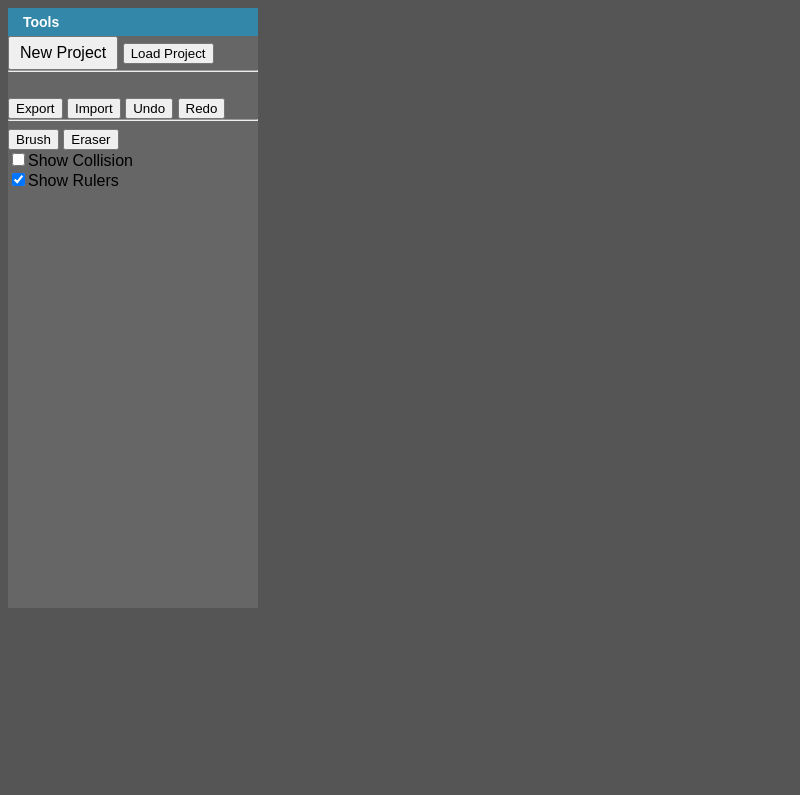
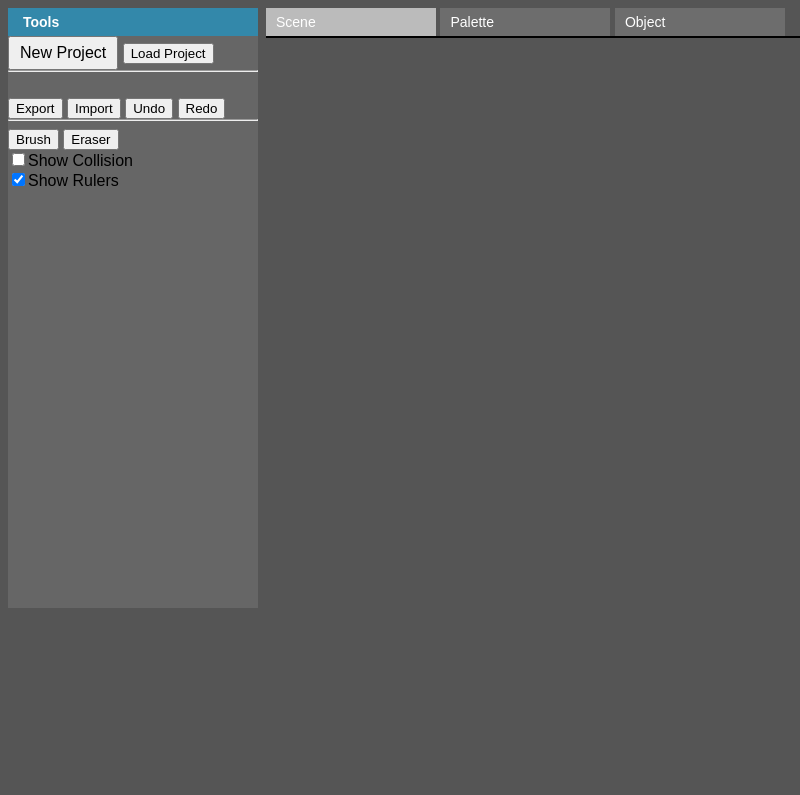
Before and after one commit to pohka/Map-Editor, an Electron app: page index.html in a window 800 px wide. Shown: the top 795 px of the page. Drawn offline with Linux system fonts and the light colour scheme.

Commit message:
added editor view menu which toggles between canvases

```diff
--- a/index.html
+++ b/index.html
@@ -43,7 +43,14 @@
       </div>
     </div>
     <div class="col middle-col">
-      <canvas id="editor"></canvas>
+      <div class="view-menu">
+        <div id="view-menu-scene" class="active" onclick="setView('scene')">Scene</div>
+        <div id="view-menu-palette" onclick="setView('palette')">Palette</div>
+        <div id="view-menu-object" onclick="setView('object')">Object</div>
+      </div>
+      <canvas class="scene-editor" id="editor"></canvas>
+      <canvas class="palette-editor"></canvas>
+      <canvas class="object-editor"></canvas>
     </div>
     <div class="col right-col">
       <div class="section layers-section">
--- a/js/main.js
+++ b/js/main.js
@@ -12,7 +12,7 @@ order of coordinate systems:
 let editor, palette;
 
 window.onload = () => {
-  editor = new EditorViewport("editor", 1100, 700);
+  editor = new EditorViewport("editor", 1100, 600);
   palette = new PaletteViewport("palette", 512, 512);
   setupDOMs();
 
@@ -216,6 +216,26 @@ function updatePaletteOptionDOM(){
 
 //------------------------------
 
+function setView(viewName){
+  let active = document.querySelector(".view-menu div.active");
+  active.className = "";
+  let opt = document.getElementById("view-menu-" + viewName);
+  opt.className="active";
+
+  let viewOpts = Store.editorViewOpts;
+  Store.selectedEditorView = viewName;
+
+  for(let i in viewOpts){
+    let el = document.getElementsByClassName(viewOpts[i]+"-editor")[0];
+    if(viewOpts[i] == viewName){
+      el.style.display = "block";
+    }
+    else{
+      el.style.display = "none";
+    }
+  }
+}
+
 //sets up the DOM events for some of the UI
 function setupDOMs(){
   let showCollision = document.getElementById("show-collision");
--- a/js/store.js
+++ b/js/store.js
@@ -16,6 +16,8 @@ const Store = {
   isCollisionVisible : false,
   isRulersVisible : true,
   isCollisionEditable : false,
+  editorViewOpts : ["scene", "palette", "object"],
+  selectedEditorView : "scene",
 };
 
 Store.genTileID = function(){
--- a/style.css
+++ b/style.css
@@ -173,3 +173,29 @@ input[type="submit"]{
   border: 2px solid #38c;
   display: none;
 }
+
+.view-menu{
+  border-bottom: 2px solid black;
+}
+
+.view-menu div{
+  display: inline-block;
+  padding: 6px 10px;
+  width: 150px;
+  font-size: 14px;
+  background: #ccc3;
+  color: white;
+  cursor: pointer;
+}
+
+.view-menu div:hover{
+  background: #ccca
+}
+
+.view-menu div.active{
+  background: #bbb;
+}
+
+.palette-editor{
+  display: none;
+}
```
Also changed, not shown: todo.md (+0 -9 lines).
